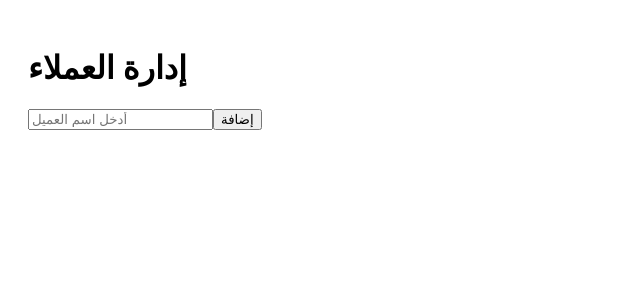
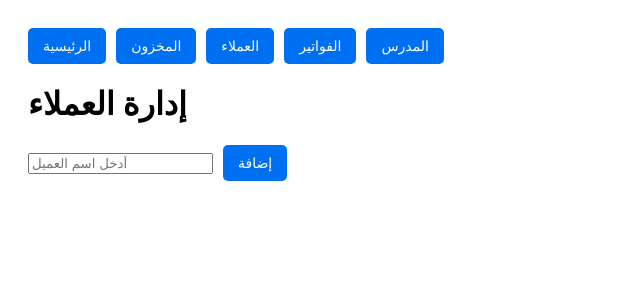
Before and after one commit to hazemkego-spec/print-shop-manager, a Next.js app: page /customers in a window 1280 px wide. Shown: the top 300 px of the page, without its empty margins (0-640 px from the left). Built offline with nearby package versions, Linux system fonts and the light colour scheme.

Commit message:
Update customers.js

```diff
--- a/pages/customers.js
+++ b/pages/customers.js
@@ -1,3 +1,4 @@
+import Link from "next/link";
 import { useState } from "react";
 
 export default function Customers() {
@@ -10,8 +11,33 @@ export default function Customers() {
     setNewCustomer("");
   };
 
+  const buttonStyle = {
+    padding: "10px 15px",
+    backgroundColor: "#0070f3",
+    color: "white",
+    border: "none",
+    borderRadius: "5px",
+    cursor: "pointer",
+    fontSize: "14px",
+  };
+
+  const navStyle = {
+    marginBottom: "20px",
+    display: "flex",
+    gap: "10px",
+    flexWrap: "wrap",
+  };
+
   return (
     <div style={{ padding: 20 }}>
+      <nav style={navStyle}>
+        <Link href="/"><button style={buttonStyle}>الرئيسية</button></Link>
+        <Link href="/inventory"><button style={buttonStyle}>المخزون</button></Link>
+        <Link href="/customers"><button style={buttonStyle}>العملاء</button></Link>
+        <Link href="/invoices"><button style={buttonStyle}>الفواتير</button></Link>
+        <Link href="/teacher"><button style={buttonStyle}>المدرس</button></Link>
+      </nav>
+
       <h1>إدارة العملاء</h1>
       <input
         type="text"
@@ -19,7 +45,9 @@ export default function Customers() {
         onChange={(e) => setNewCustomer(e.target.value)}
         placeholder="أدخل اسم العميل"
       />
-      <button onClick={addCustomer}>إضافة</button>
+      <button onClick={addCustomer} style={{ ...buttonStyle, marginLeft: "10px" }}>
+        إضافة
+      </button>
       <ul>
         {customers.map((customer, i) => (
           <li key={i}>{customer}</li>
```
